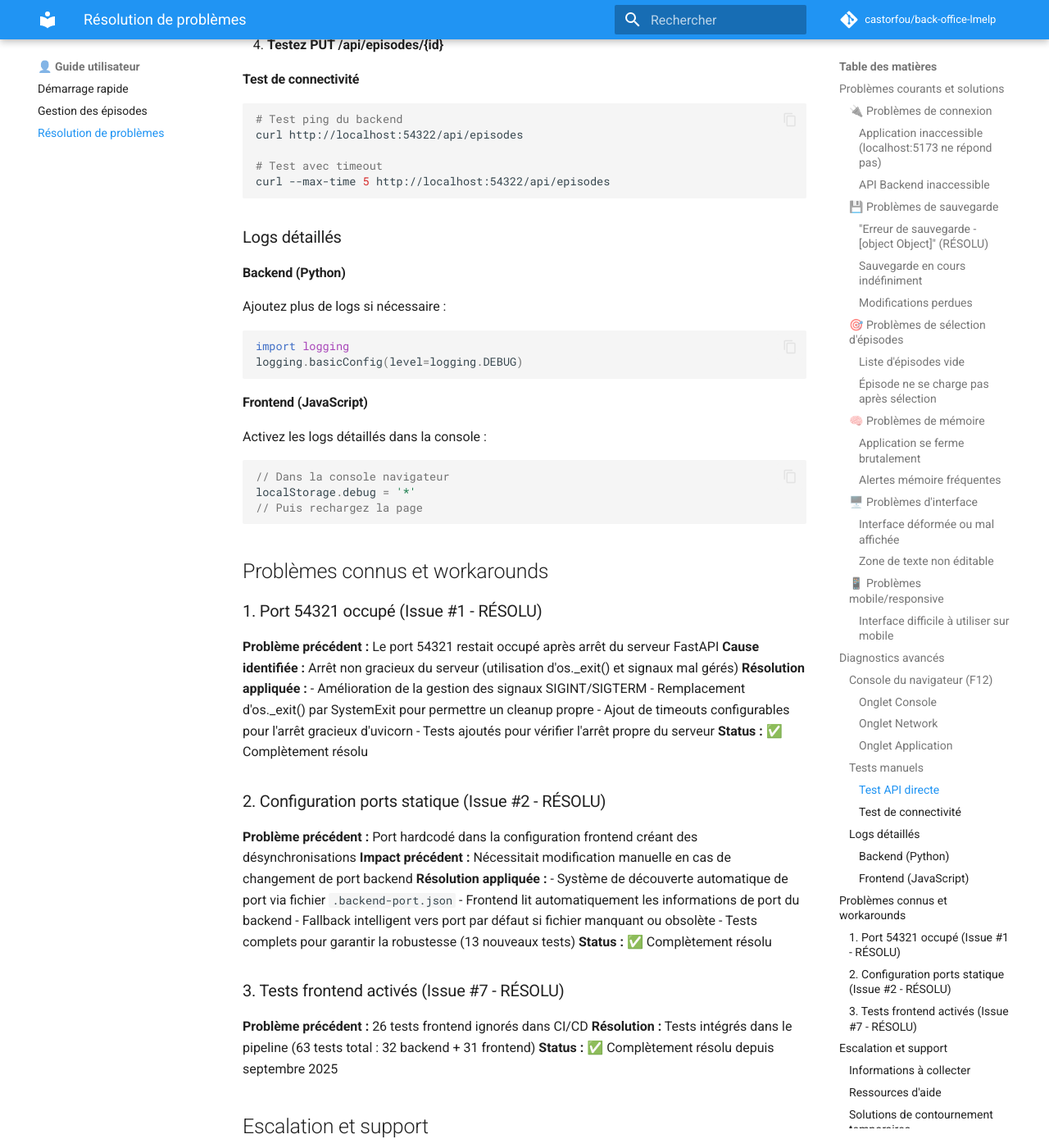
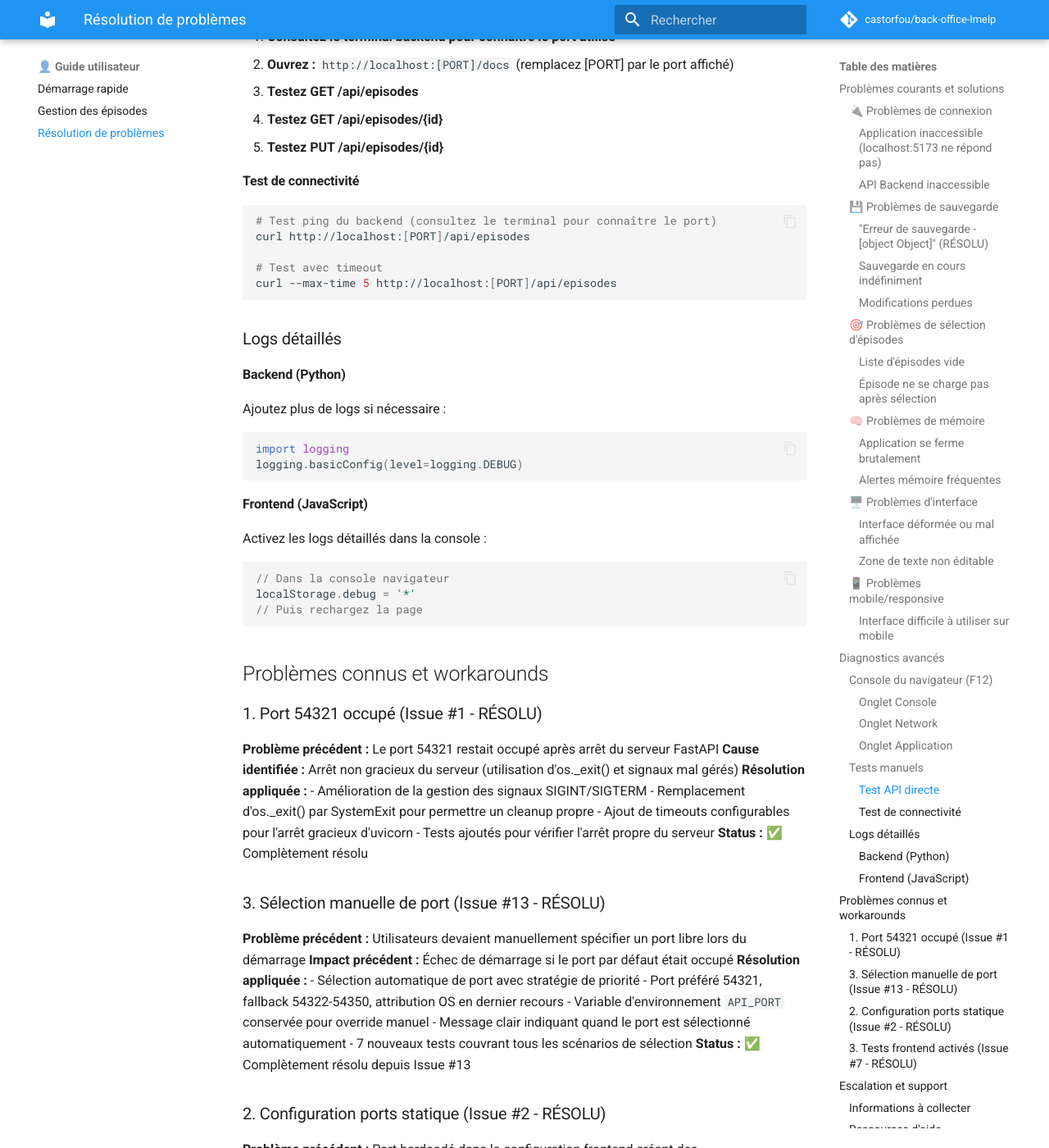
Before and after one commit to castorfou/back-office-lmelp, an MkDocs documentation site: the page built from docs/user/troubleshooting.md, in a window 1280 px wide and 1400 px high, scrolled down 6623 px. Shown: the whole window at 82% size. Built offline with MkDocs 1.6.1 and Material for MkDocs 9.7.7, drawn with Linux system fonts in a browser that asks for light colours; comment, search, counter and statistics services are not loaded; some of the changed text lies outside the part shown.

Commit message:
feat: automatic port selection for seamless backend startup
Implement automatic port selection to eliminate startup failures when default port is occupied.

## Features
- **Priority strategy**: API_PORT env var > 54321 default > 54322-54350 range > OS assignment
- **Zero configuration**: `python -m back_office_lmelp.app` just works
- **Backwards compatible**: API_PORT environment variable override still supported
- **Clear feedback**: Indicates when port is automatically selected

## Technical details
- New `find_free_port_or_default()` function with robust error handling
- Graceful fallback through port range scanning
- Comprehensive test suite (7 new tests covering all scenarios)
- Updated documentation for users and developers

## Benefits
- ✅ Eliminates manual port checking and configuration
- ✅ Handles port conflicts automatically
- ✅ Developer-friendly startup experience
- ✅ Maintains existing API_PORT workflow for edge cases

Resolves #13

🤖 Generated with [Claude Code](https://claude.ai/code)

Co-Authored-By: Claude <noreply@anthropic.com>

````diff
--- a/docs/user/troubleshooting.md
+++ b/docs/user/troubleshooting.md
@@ -39,12 +39,16 @@
 
 1. **Vérifiez que le backend tourne :**
    ```bash
-   # Vérifiez dans un autre terminal
+   # Démarrage avec sélection automatique de port (recommandé)
+   PYTHONPATH=/workspaces/back-office-lmelp/src python -m back_office_lmelp.app
+
+   # Ou avec port spécifique si nécessaire
    PYTHONPATH=/workspaces/back-office-lmelp/src API_PORT=54322 python -m back_office_lmelp.app
    ```
 
 2. **Testez l'API directement :**
-   - Ouvrez : `http://localhost:54322/api/episodes`
+   - Consultez le terminal backend pour voir le port utilisé
+   - Ouvrez : `http://localhost:[PORT]/api/episodes` (remplacez [PORT] par le port affiché)
    - Vous devez voir du JSON avec les épisodes
 
 3. **Vérifiez les logs backend :**
@@ -122,8 +126,8 @@
 
 3. **Redémarrez les services :**
    ```bash
-   # Backend
-   Ctrl+C puis API_PORT=54322 python -m back_office_lmelp.app
+   # Backend (sélection automatique de port)
+   Ctrl+C puis python -m back_office_lmelp.app
 
    # Frontend
    Ctrl+C puis npm run dev
@@ -292,19 +296,20 @@ Vérifiez le stockage local :
 
 #### Test API directe
 
-1. **Ouvrez :** `http://localhost:54322/docs`
-2. **Testez GET /api/episodes**
-3. **Testez GET /api/episodes/{id}**
-4. **Testez PUT /api/episodes/{id}**
+1. **Consultez le terminal backend pour connaître le port utilisé**
+2. **Ouvrez :** `http://localhost:[PORT]/docs` (remplacez [PORT] par le port affiché)
+3. **Testez GET /api/episodes**
+4. **Testez GET /api/episodes/{id}**
+5. **Testez PUT /api/episodes/{id}**
 
 #### Test de connectivité
 
 ```bash
-# Test ping du backend
-curl http://localhost:54322/api/episodes
+# Test ping du backend (consultez le terminal pour connaître le port)
+curl http://localhost:[PORT]/api/episodes
 
 # Test avec timeout
-curl --max-time 5 http://localhost:54322/api/episodes
+curl --max-time 5 http://localhost:[PORT]/api/episodes
 ```
 
 ### Logs détaillés
@@ -340,6 +345,18 @@ localStorage.debug = '*'
 - Ajout de timeouts configurables pour l'arrêt gracieux d'uvicorn
 - Tests ajoutés pour vérifier l'arrêt propre du serveur
 **Status :** ✅ Complètement résolu
+
+### 3. Sélection manuelle de port (Issue #13 - RÉSOLU)
+
+**Problème précédent :** Utilisateurs devaient manuellement spécifier un port libre lors du démarrage
+**Impact précédent :** Échec de démarrage si le port par défaut était occupé
+**Résolution appliquée :**
+- Sélection automatique de port avec stratégie de priorité
+- Port préféré 54321, fallback 54322-54350, attribution OS en dernier recours
+- Variable d'environnement `API_PORT` conservée pour override manuel
+- Message clair indiquant quand le port est sélectionné automatiquement
+- 7 nouveaux tests couvrant tous les scénarios de sélection
+**Status :** ✅ Complètement résolu depuis Issue #13
 
 ### 2. Configuration ports statique (Issue #2 - RÉSOLU)
 
````
Also changed, not shown: docs/dev/development.md (+41 -5 lines), 2 other files.
